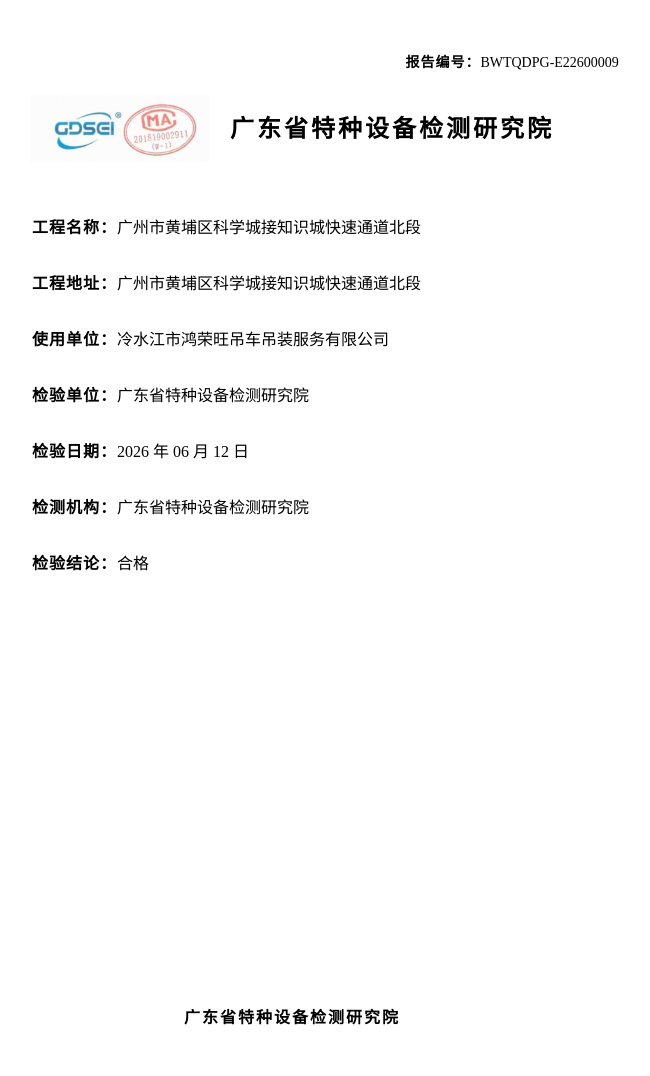
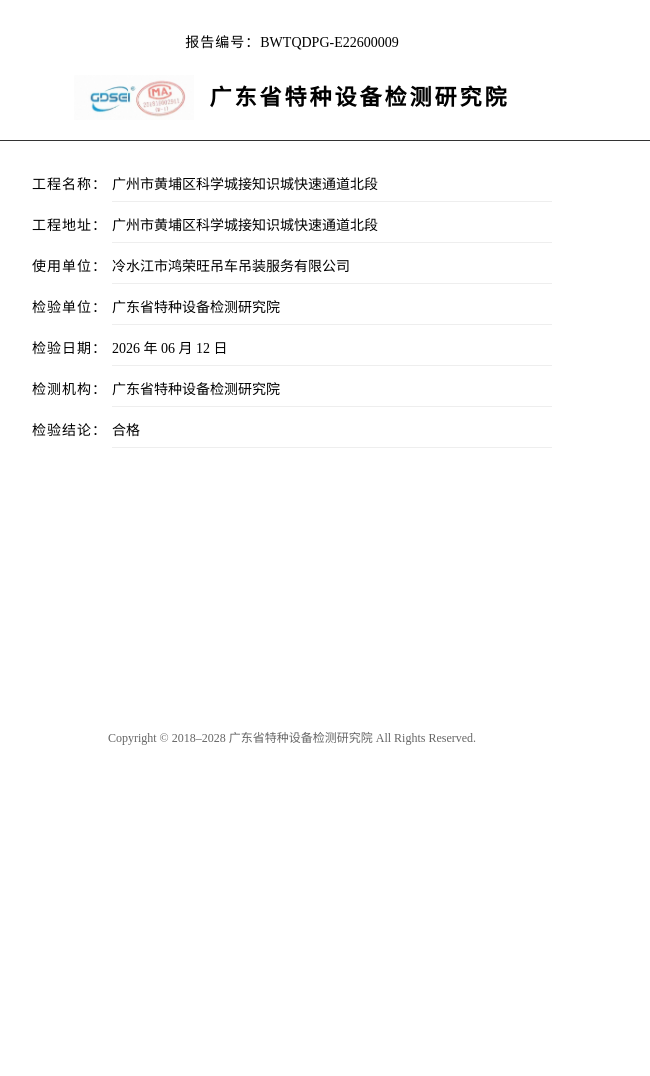
Before and after one commit to Jerryqun/sutianci001, a plain HTML site: page index.html in a window 1280 px wide. Shown: the whole page, without its empty margins (348-998 px from the left). After the commit the page ends 800 px from the top, so only its background shows below. Drawn offline with Linux system fonts and the light colour scheme.

Commit message:
refactor: simplify body styling in index.html
Co-developed-by: Aone Copilot <noreply@alibaba-inc.com>

```diff
--- a/index.html
+++ b/index.html
@@ -12,11 +12,8 @@
 
         body {
             font-family: "SimSun", "宋体", serif;
-            width: 210mm;
-            min-height: 297mm;
-            margin: 0 auto;
-            padding: 50px 70px;
-            box-sizing: border-box;
+            margin: 0;
+            padding: 0;
             color: #000;
             line-height: 1.8;
             background: #fff;
@@ -26,12 +23,14 @@
             display: flex;
             flex-direction: column;
             align-items: center;
-            min-height: calc(297mm - 100px);
+            min-height: 100vh;
+            padding: 30px 40px;
+            box-sizing: border-box;
         }
 
         .report-number {
             width: 100%;
-            text-align: right;
+            text-align: center;
             font-size: 14px;
             margin-bottom: 10px;
         }
@@ -40,23 +39,26 @@
             display: flex;
             align-items: center;
             justify-content: center;
-            gap: 20px;
-            margin-bottom: 50px;
-            padding-top: 10px;
+            gap: 15px;
+            margin-bottom: 30px;
+            padding: 10px 0 20px;
+            border-bottom: 1px solid #333;
+            width: 100%;
+            overflow: visible;
         }
 
         .header-row img {
-            max-width: 180px;
+            max-width: 120px;
             height: auto;
+            flex-shrink: 0;
         }
 
         .header-row .title {
-            font-size: 24px;
+            font-size: 22px;
             font-weight: bold;
             letter-spacing: 3px;
             font-family: "SimHei", "黑体", sans-serif;
             margin: 0;
-            white-space: nowrap;
         }
 
         .info-section {
@@ -66,26 +68,38 @@
         }
 
         .info-item {
-            font-size: 16px;
-            margin-bottom: 24px;
+            font-size: 14px;
+            margin-bottom: 10px;
             text-align: left;
             line-height: 2;
+            display: flex;
+            align-items: baseline;
         }
 
         .info-label {
-            font-weight: bold;
             letter-spacing: 1px;
+            white-space: nowrap;
+        }
+
+        .info-value {
+            flex: 1;
+            border-bottom: 1px solid #eee;
+            margin-left: 5px;
+            padding-bottom: 2px;
         }
 
         .footer {
+            width: 100%;
             text-align: center;
-            font-size: 16px;
-            font-weight: bold;
+            font-size: 12px;
+            color: #666;
             margin-top: auto;
-            padding-top: 60px;
-            padding-bottom: 40px;
-            letter-spacing: 2px;
-            font-family: "SimHei", "黑体", sans-serif;
+            padding-top: 20px;
+            padding-bottom: 20px;
+            /* border-top: 1px solid #ddd; */
+            display: flex;
+            justify-content: center;
+            align-items: center;
         }
 
         @media print {
@@ -109,36 +123,36 @@
         <div class="info-section">
 
             <div class="info-item">
-                <span class="info-label">工程名称：</span>广州市黄埔区科学城接知识城快速通道北段
+                <span class="info-label">工程名称：</span><span class="info-value">广州市黄埔区科学城接知识城快速通道北段</span>
             </div>
 
             <div class="info-item">
-                <span class="info-label">工程地址：</span>广州市黄埔区科学城接知识城快速通道北段
+                <span class="info-label">工程地址：</span><span class="info-value">广州市黄埔区科学城接知识城快速通道北段</span>
             </div>
 
             <div class="info-item">
-                <span class="info-label">使用单位：</span>冷水江市鸿荣旺吊车吊装服务有限公司
+                <span class="info-label">使用单位：</span><span class="info-value">冷水江市鸿荣旺吊车吊装服务有限公司</span>
             </div>
 
             <div class="info-item">
-                <span class="info-label">检验单位：</span>广东省特种设备检测研究院
+                <span class="info-label">检验单位：</span><span class="info-value">广东省特种设备检测研究院</span>
             </div>
 
             <div class="info-item">
-                <span class="info-label">检验日期：</span>2026 年 06 月 12 日
+                <span class="info-label">检验日期：</span><span class="info-value">2026 年 06 月 12 日</span>
             </div>
 
             <div class="info-item">
-                <span class="info-label">检测机构：</span>广东省特种设备检测研究院
+                <span class="info-label">检测机构：</span><span class="info-value">广东省特种设备检测研究院</span>
             </div>
 
             <div class="info-item">
-                <span class="info-label">检验结论：</span>合格
+                <span class="info-label">检验结论：</span><span class="info-value">合格</span>
             </div>
         </div>
 
         <div class="footer">
-            广东省特种设备检测研究院
+            Copyright &copy; 2018–2028 广东省特种设备检测研究院 All Rights Reserved.
         </div>
     </div>
 </body>
```
